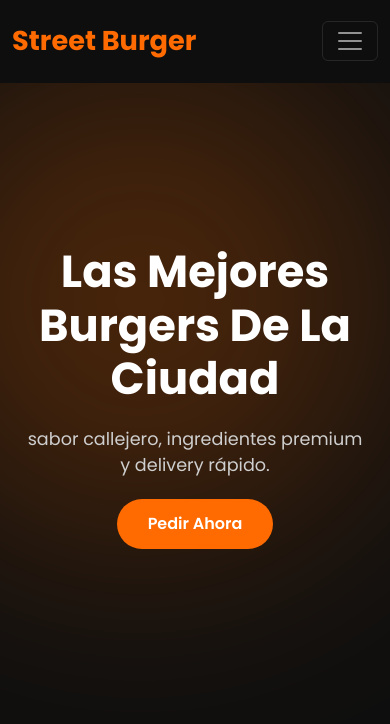
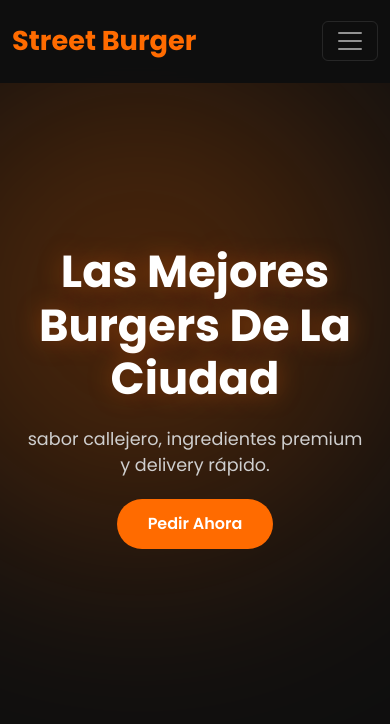
Before and after one commit to Davidfloresing/street-burger, a plain HTML site: page index.html in a window 390 px wide. Shown: the top 724 px of the page. Drawn offline with nearby package versions, Linux system fonts and the light colour scheme; grey boxes are pictures that could not be loaded.

```diff
--- a/css/style.css
+++ b/css/style.css
@@ -72,6 +72,9 @@
     font-size: 4rem;
     font-weight: 700;
     line-height: 1.2;
+    position: relative;
+    z-index: 1;
+    text-shadow: 0px 0px 25px rgba(255, 107, 0, 0.35);
 }
 
 .hero-text {
```
